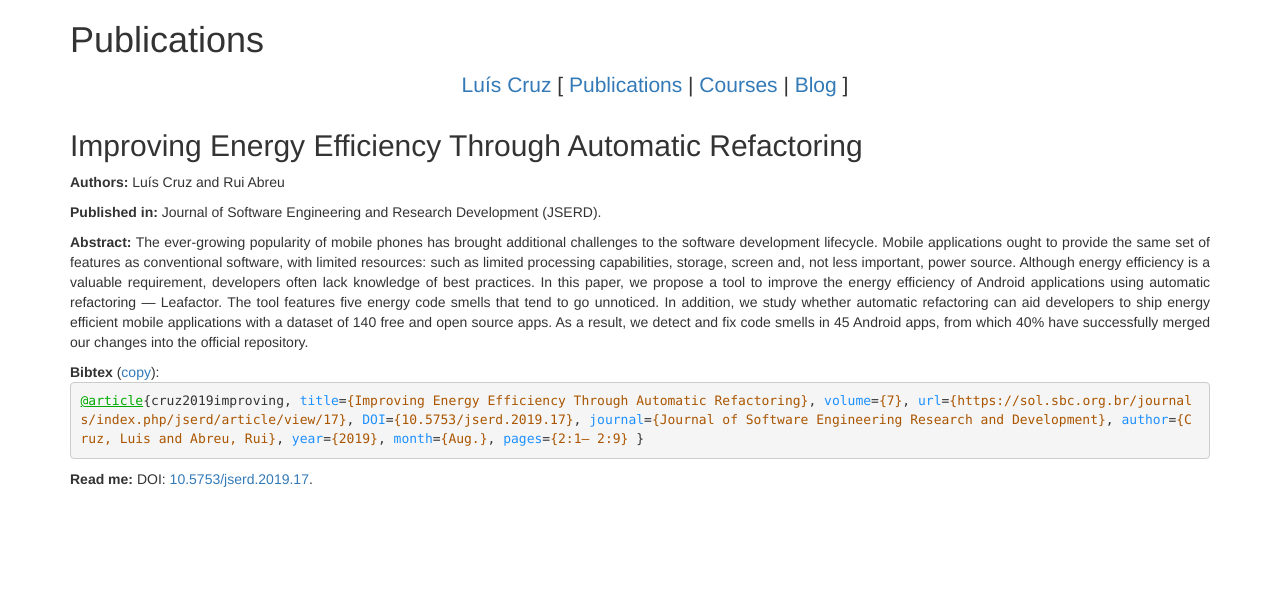
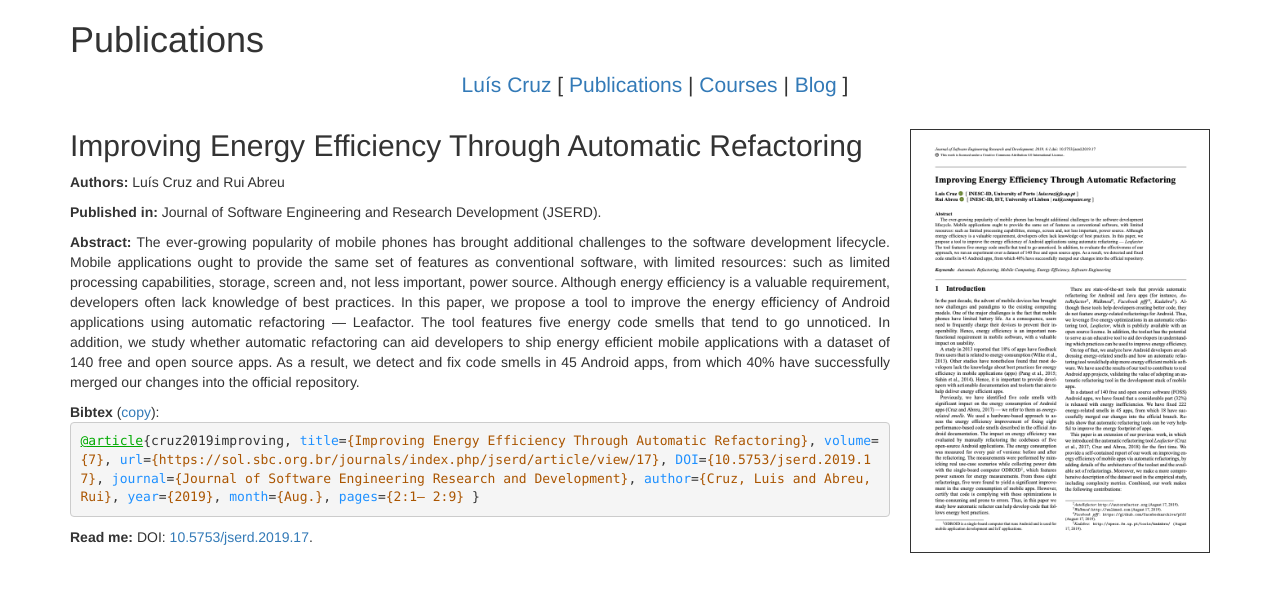
Before and after one commit to luiscruz/luiscruz.github.io, a Jekyll site: the page built from _publications/2020-10-improving.md, in a window 1280 px wide. Shown: the top 592 px of the page. Built offline with Jekyll 4.4.1, drawn with Linux system fonts in a browser that asks for light colours; comment, search, counter and statistics services are not loaded.

Commit message:
improve publications

```diff
--- a/_layouts/publication.html
+++ b/_layouts/publication.html
@@ -7,7 +7,7 @@ layout: default
 {% include menu.md %}
 
 {%if page.image %}
-<img class="pull-right rounded" style="max-width:300px; padding-left: 10px" src="/img/{{page.image}}" />
+<img class="pull-right rounded" style="max-width:300px; margin-left: 20px; {%if page.image-border %} border: solid 0.5px;{%endif%}" src="/img/{{page.image}}" />
 {% endif %}
 <h2> {{page.title}} </h2>
 {% if page.award %}
--- a/_publications/2020-10-improving.md
+++ b/_publications/2020-10-improving.md
@@ -8,4 +8,6 @@ doi: 10.5753/jserd.2019.17
 abstract: "The ever-growing popularity of mobile phones has brought additional challenges to the software development lifecycle. Mobile applications ought to provide the same set of features as conventional software, with limited resources: such as limited processing capabilities, storage, screen and, not less important, power source. Although energy efficiency is a valuable requirement, developers often lack knowledge of best practices. In this paper, we propose a tool to improve the energy efficiency of Android applications using automatic refactoring — Leafactor. The tool features five energy code smells that tend to go unnoticed. In addition, we study whether automatic refactoring can aid developers to ship energy efficient mobile applications with a dataset of 140 free and open source apps. As a result, we detect and fix code smells in 45 Android apps, from which 40% have successfully merged our changes into the official repository."
 bibtex: "@article{cruz2019improving, title={Improving Energy Efficiency Through Automatic Refactoring}, volume={7}, url={https://sol.sbc.org.br/journals/index.php/jserd/article/view/17}, DOI={10.5753/jserd.2019.17}, journal={Journal of Software Engineering Research and Development}, author={Cruz, Luis and Abreu, Rui}, year={2019}, month={Aug.}, pages={2:1– 2:9} }"
 year: 2019
+image: publications/cruz2019improving.png
+image-border: true
 ---
```
Also changed, not shown: img/publications/cruz2019improving.png (added).
